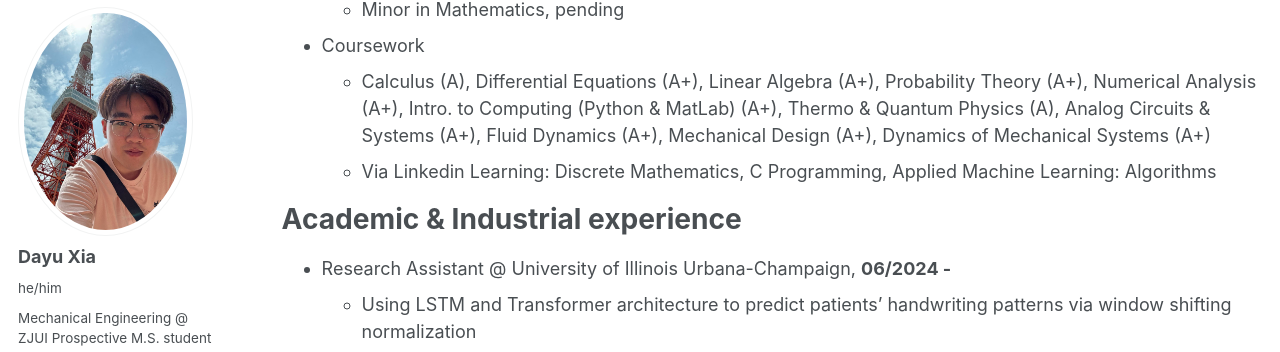
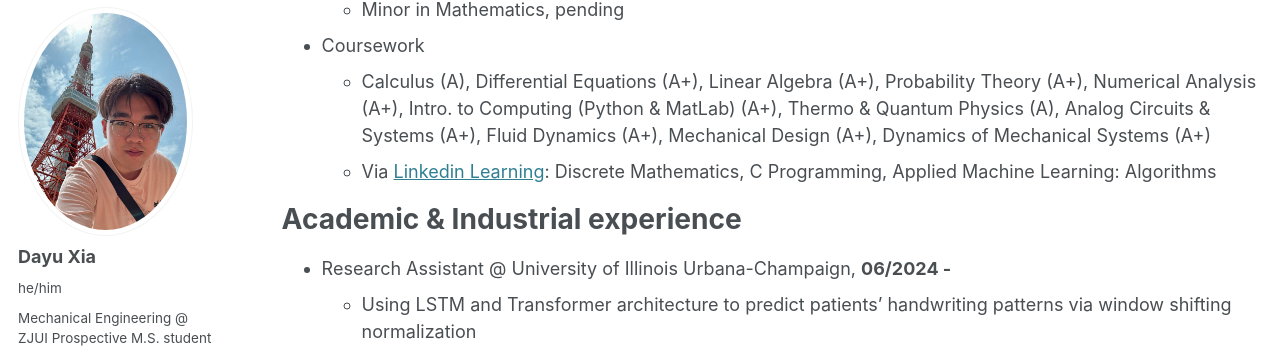
Before and after one commit to dyxia1241/dyxia1241.github.io, a Jekyll site: the page built from _pages/cv.md, in a window 1280 px wide and 900 px high, scrolled down 321 px. Shown: the part 99-451 px from the top of the window. Built offline with Jekyll 4.4.1, drawn with Linux system fonts in a browser that asks for light colours; some of the changed lines change nothing that is shown.

Commit message:
Update cv.md

```diff
--- a/_pages/cv.md
+++ b/_pages/cv.md
@@ -20,7 +20,7 @@ Education
   * Minor in Mathematics, pending
 * Coursework
   * Calculus (A), Differential Equations (A+), Linear Algebra (A+), Probability Theory (A+), Numerical Analysis (A+), Intro. to Computing (Python & MatLab) (A+), Thermo & Quantum Physics (A), Analog Circuits & Systems (A+), Fluid Dynamics (A+), Mechanical Design (A+), Dynamics of Mechanical Systems (A+)
-  * Via Linkedin Learning: Discrete Mathematics, C Programming, Applied Machine Learning: Algorithms
+  * Via [Linkedin Learning](https://www.linkedin.com/learning/browse/business): Discrete Mathematics, C Programming, Applied Machine Learning: Algorithms
 
 Academic & Industrial experience
 ======
```
